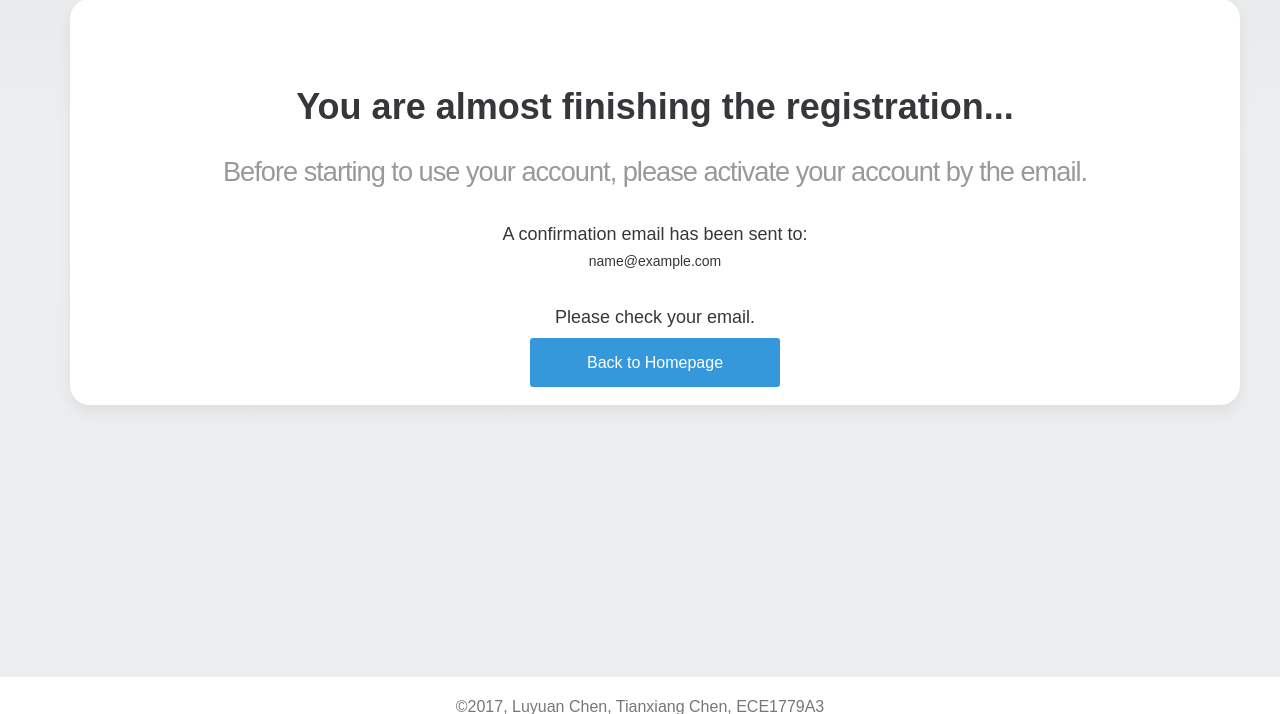
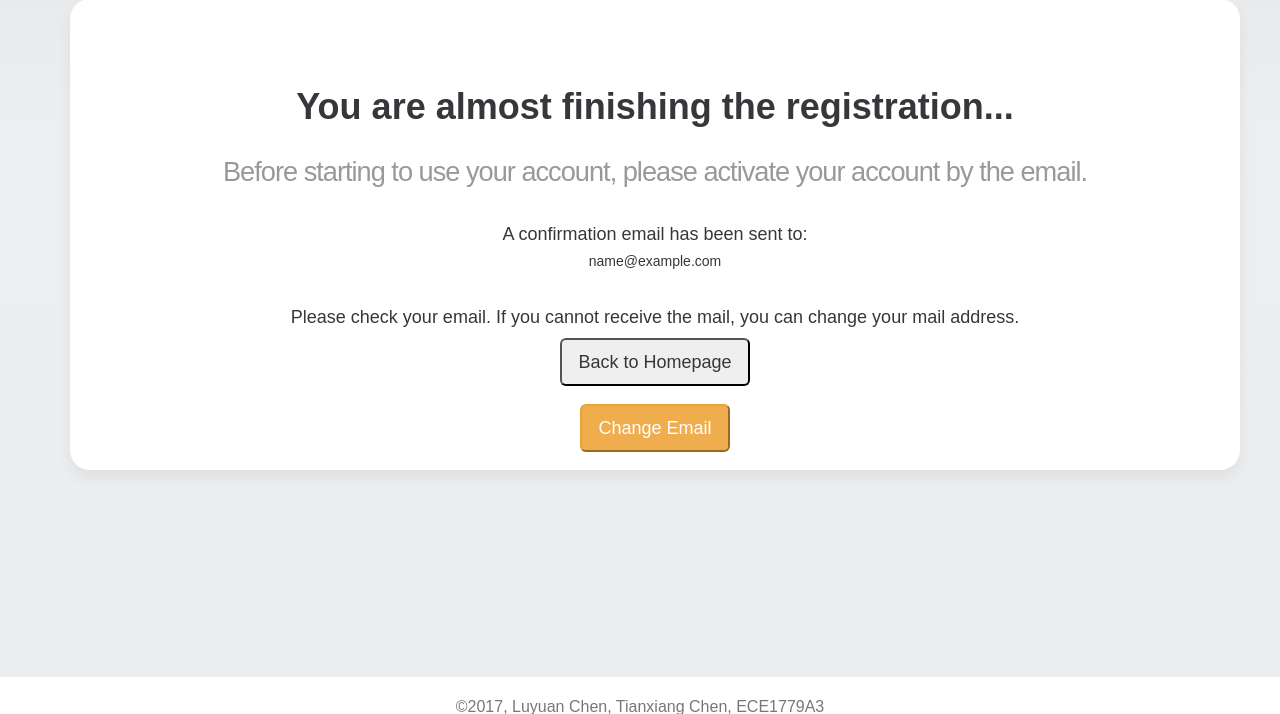
Before and after one commit to TianxiangChen/A-Math-Solving-Website, a Flask app: template app/templates/activate_send.html in a window 1280 px wide. Shown: the part 73-787 px from the top of the page. Run offline with Flask 2, Linux system fonts and the light colour scheme; the template is opened without the code that fills it: most values are stand-ins (such as "Sample title", 1, 10 or a date in 2020); some libraries are stand-ins or nearby versions; some web fonts are replaced.

Commit message:
change retype page since mail.send always return None. Add 405 page

```diff
--- a/Lab3.py
+++ b/Lab3.py
@@ -47,10 +47,15 @@ def check_confirmed(f):
 def home():
     return render_template('home.html')
 
+
 # handle error
 @webapp.errorhandler(404)
 def page_not_found(e):
-    return render_template('error.html'), 404
+    return render_template('error404.html'), 404
+
+@webapp.errorhandler(405)
+def page_not_found(e):
+    return render_template('error405.html'), 405
 
 
 # @webapp.route('/test/FileUpload', methods=['GET', 'POST'])
@@ -71,6 +76,7 @@ def page_not_found(e):
 #         # user authenticated
 #         save_photos(files, user)
 #         return render_template('testFileUpload.html')
+
 
 """Signin page handler."""
 @webapp.route('/signin', methods=['GET', 'POST'])
@@ -152,22 +158,28 @@ def activate_send():
     mail = db_config.user_email(username)
     token = generate_confirmation_token(mail)
     confirm_url = url_for('confirm_email', token=token, _external=True)
+
     html = render_template('email.html', confirm_url=confirm_url)
     subject = "Please confirm your account registration"
     encrypted_email = encrypt_email(mail)
-    result = send_email(mail, subject, html)
-    if result == False:
-        return render_template('retype_email.html', encrypted_email=encrypted_email)
+    send_email(mail, subject, html)
+
     return render_template('activate_send.html', encrypted_email=encrypted_email)
 
 
-@webapp.route('/retype_email', methods = ['GET', 'POST'])
+@webapp.route('/retype_email', methods = ['GET','POST'])
 @login_required
 def retype_email():
     if request.method == 'POST':
         newEmail = request.form['new_email']
         db_config.set_user_email(session['username'], newEmail)
         return redirect(url_for('activate'))
+
+    username = session['username']
+    mail = db_config.user_email(username)
+    encrypted_email = encrypt_email(mail)
+    return render_template('retype_email.html', encrypted_email=encrypted_email)
+
 
 @webapp.route('/confirm/<token>')
 @login_required
@@ -435,8 +447,10 @@ def encrypt_email(email):
     encrypted_email = ''.join(email_word_list)
     return encrypted_email
 
+
 def generate_confirmation_token(email):
     return serializer.dumps(email, salt = mail_config['SECURITY_PASSWORD_SALT'])
+
 
 def confirm_token(token, expiration=3600):
     try:
@@ -449,6 +463,7 @@ def confirm_token(token, expiration=3600):
         return False
     return email
 
+
 def send_email(to, subject, template):
     msg = Message(
         subject,
@@ -456,10 +471,8 @@ def send_email(to, subject, template):
         html=template,
         sender='tianxiang.chen@mail.utoronto.ca'
     )
-    result = mail.send(msg)
-    if result == None:
-        return False
-    return True
+    mail.send(msg)
+
 
 if __name__ == '__main__':
     webapp.run()
--- a/app/templates/activate_send.html
+++ b/app/templates/activate_send.html
@@ -5,15 +5,23 @@
     <meta charset="UTF-8">
     <title>Acitivation</title>
 </head>
+<style>
+  form{
+    text-align: center;
+  }
+</style>
 <div class="container gallery-container">
   <br>
     <h1>You are almost finishing the registration...</h1>
     <h3>Before starting to use your account, please activate your account by the email.</h3><br>
     <h4 align="center">A confirmation email has been sent to: </h4>
     <h5 align="center">{{ encrypted_email }}</h5><br>
-    <h4 align="center">Please check your email.</h4>
-    <form action="{{ url_for('home') }}" method="GET">
-      <button type="submit" class="btn btn-outline-secondary">Back to Homepage</button>
+    <h4 align="center">Please check your email. If you cannot receive the mail, you can change your mail address.</h4>
+    <form class="form-horizontal" action="{{ url_for('home') }}" method="GET">
+      <button type="submit" class="btn-Primary btn-lg">Back to Homepage</button>
+    </form><br>
+    <form action="{{ url_for('retype_email') }}" method="GET">
+      <button type="submit" class="btn-warning btn-lg">Change Email</button>
     </form>
     <br>
 </div>
--- a/app/templates/retype_email.html
+++ b/app/templates/retype_email.html
@@ -7,7 +7,7 @@
 </head>
 <div class="container gallery-container">
   <br>
-    <h1>Oops... We cannot send the confirmation to the mail you provided</h1>
+    <h1>This page allows you to change your email</h1>
     <h3>Please provided another email</h3><br>
     <div align="center">
       <h4>Your current email: {{ encrypted_email }} </h4><br>
```
Also changed, not shown: app/templates/error405.html (added, +22 -0 lines), app/templates/error404.html (renamed from app/templates/error.html).
